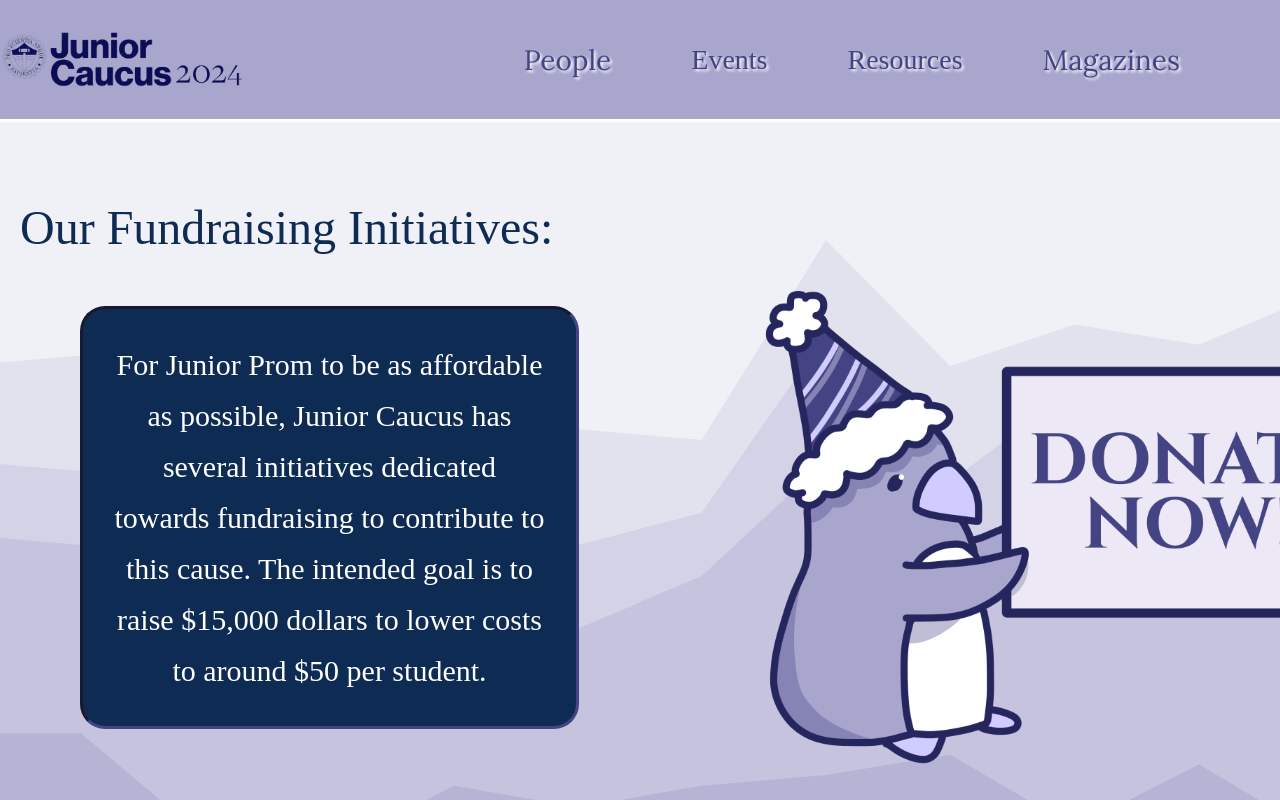
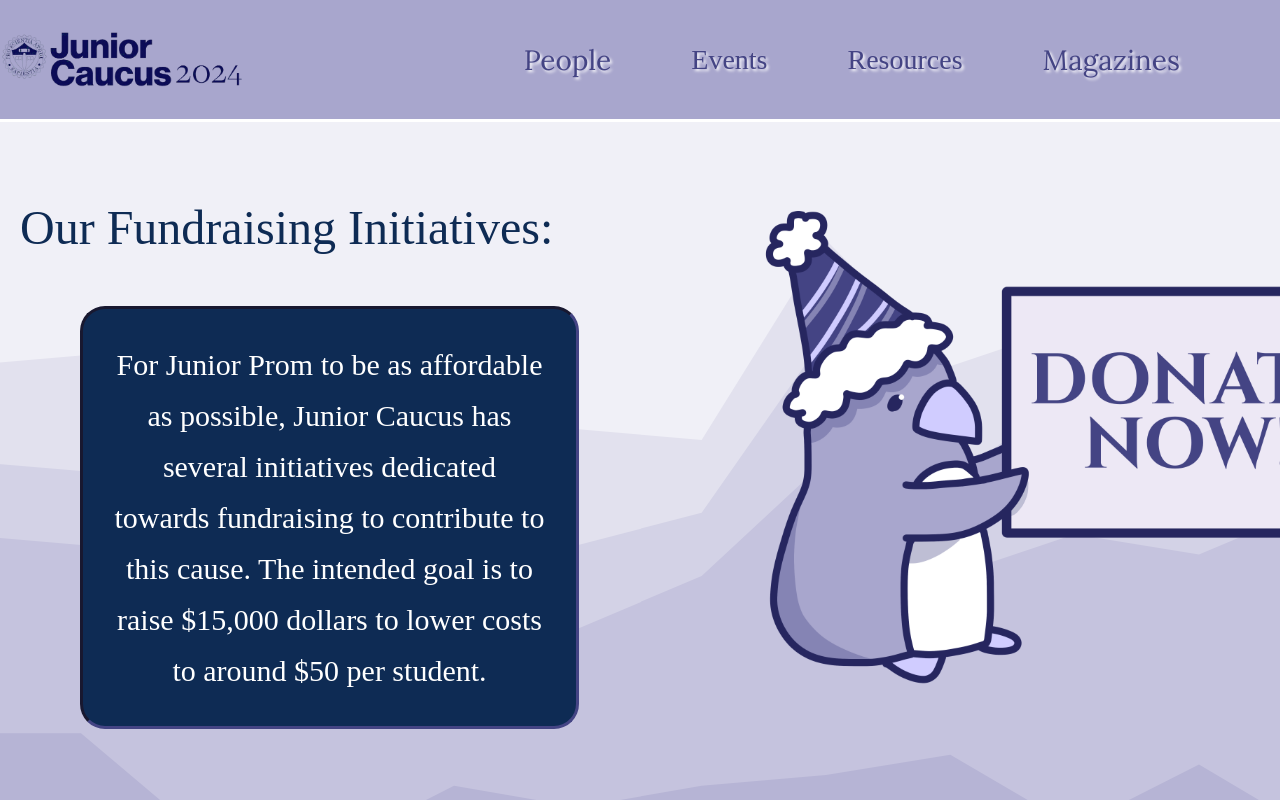
Before and after one commit to Rahuldeb5/junior.stuysu.org, a React (Create React App) app: page /jprom in a window 1280 px wide. Shown: the top 800 px of the page. Built offline with nearby package versions, Linux system fonts and the light colour scheme; a web font is replaced by a local one.

Commit message:
more fixes to jprom image

```diff
--- a/src/pages/Jprom.css
+++ b/src/pages/Jprom.css
@@ -11,8 +11,7 @@
 .jpromImage {
   height: 35em;
   margin-right: 10em;
-  margin-top: 5em;
-  border-radius: 15%;
+  margin-top: 0em;
   max-width: 100em;
 }
 .jprom-page {
@@ -96,7 +95,7 @@
     height: auto;
     align-self: center;
     margin-top: 0;
-    margin-bottom: 1em; /* Adjust bottom margin for spacing */
+    margin-bottom: 1em;
     margin-left: 15em;
     margin-right: 15em;
   }
```
